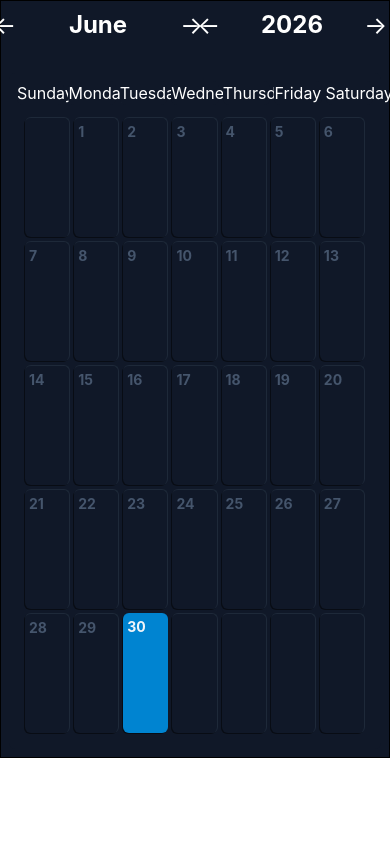
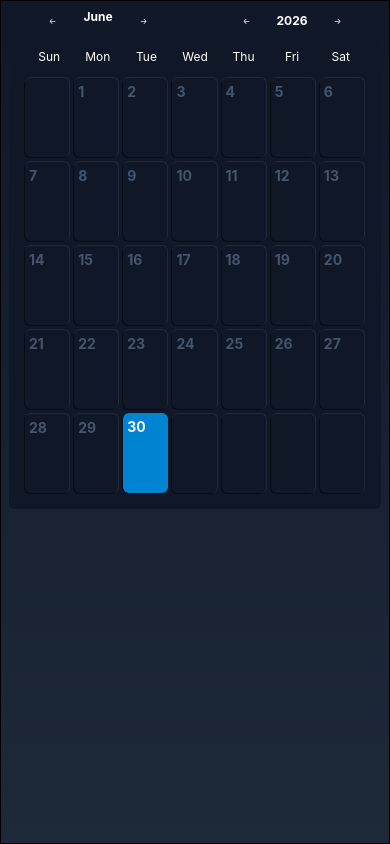
Before and after one commit to TonsOfStuff/Calender-App, a React (Vite) app: page / in a window 390 px wide. Built offline with nearby package versions, Linux system fonts and the light colour scheme.

Commit message:
added basic responsive design

```diff
--- a/src/App.jsx
+++ b/src/App.jsx
@@ -137,7 +137,7 @@ function GenerateDay({month, monthNum, year, firstDayOfMonthNum, setFocusDay, al
       check = true;
       if (currentDay === dayNum && month === monthMapNum[currentMonth] && year === currentYear){ //If tonights the night
         dayArray.push (
-          <button onClick={() => setFocusDay({dayNum, dateID})} key={i} className = "shadow-[-1px_1px_0px_0px_rgba(0,0,0,0.5)] rounded-md bg-sky-600 h-30 w-full p-1 flex flex-col hover:bg-slate-400">
+          <button onClick={() => setFocusDay({dayNum, dateID})} key={i} className = "shadow-[-1px_1px_0px_0px_rgba(0,0,0,0.5)] rounded-md bg-sky-600 sm:h-30 h-20 w-full p-1 flex flex-col hover:bg-slate-400">
             <span className="text-left font-bold text-slate-100 text-sm">{dayNum}</span>
             <div className="w-full mt-1 flex flex-col gap-1 overflow-hidden">
               {visibleTasks.map((task) => (
@@ -155,7 +155,7 @@ function GenerateDay({month, monthNum, year, firstDayOfMonthNum, setFocusDay, al
         )
       }else{
         dayArray.push (
-          <button onClick={() => setFocusDay({dayNum, dateID})} key={i} className = "shadow-[-1px_1px_0px_0px_rgba(0,0,0,0.5)] border-gray-800 border-r border-t rounded-md bg-gray-900 h-30 w-full p-1 flex flex-col hover:bg-slate-400">
+          <button onClick={() => setFocusDay({dayNum, dateID})} key={i} className = "shadow-[-1px_1px_0px_0px_rgba(0,0,0,0.5)] border-gray-800 border-r border-t rounded-md bg-gray-900 sm:h-30 h-20 w-full p-1 flex flex-col hover:bg-slate-400">
             <span className="text-left font-bold text-slate-600 text-sm">{dayNum}</span>
             <div className="w-full mt-1 flex flex-col gap-1 overflow-hidden">
               {visibleTasks.map((task) => (
@@ -175,7 +175,7 @@ function GenerateDay({month, monthNum, year, firstDayOfMonthNum, setFocusDay, al
 
     }else{
       dayArray.push(
-        <div key={i} className="shadow-[-1px_1px_0px_0px_rgba(0,0,0,0.5)] border-gray-800 border-r border-t rounded-md bg-gray-900 h-30 w-full p-1"> </div>
+        <div key={i} className="shadow-[-1px_1px_0px_0px_rgba(0,0,0,0.5)] border-gray-800 border-r border-t rounded-md bg-gray-900 sm:h-30 h-20 w-full p-1"> </div>
       )
     }
 
@@ -206,31 +206,38 @@ function Calendar({month, year, tasks, saveTask, deleteTask, finishTask, redoTas
   }
 
   return (
-    <div className="h-fit w-auto border bg-gray-900 p-2 ">
-      <div className="text-white grid grid-cols-2 gap-4 mb-8">
-        <div className="flex justify-center gap-4">
-          <button className="scale-150 hover:scale-190" onClick={() => changeMonth(month - 1)}><span className="content-center">&#8592;</span></button>
-          <h1 className="text-center text-2xl min-w-35 font-bold">{currentMonthName}</h1>
-          <button className="scale-150 hover:scale-190" onClick={() => changeMonth(month + 1)}><span className="content-center">&#8594;</span></button>
+    <div className="min-h-screen h-auto w-auto border bg-linear-to-b from-gray-900 to-gray-800 p-2 ">
+      <div className="text-white grid grid-cols-2 gap-4 sm:mb-8 mb:2">
+        <div className="flex justify-center sm:gap-4 gap-1">
+          <button className="sm:scale-150 sm:shover:scale-190 scale-50 hover:scale-100" onClick={() => changeMonth(month - 1)}><span className="content-center">&#8592;</span></button>
+          <h1 className="text-center align-middle text-xs sm:text-2xl min-w-17 sm:min-w-35 font-bold">{currentMonthName}</h1>
+          <button className="sm:scale-150 sm:hover:scale-190 scale-50 hover:scale-100" onClick={() => changeMonth(month + 1)}><span className="content-center">&#8594;</span></button>
         </div>
 
 
-        <div className="flex self-center justify-center gap-4">
-          <button className="scale-150 hover:scale-190" onClick={() => changeYear(year - 1)}><span className="content-center">&#8592;</span></button>
-          <h1 className="text-center text-2xl min-w-30 font-bold">{year}</h1>
-          <button className="scale-150 hover:scale-190" onClick={() => changeYear(year + 1)}><span className="content-center">&#8594;</span></button>
+        <div className="flex self-center justify-center sm:gap-4 gap-1">
+          <button className="sm:scale-150 sm:hover:scale-190 scale-50 hover:scale-100" onClick={() => changeYear(year - 1)}><span className="content-center">&#8592;</span></button>
+          <h1 className="text-center content-center text-xs sm:text-2xl min-w-17 sm:min-w-35 font-bold">{year}</h1>
+          <button className="scale-50 hover:scale-100 sm:scale-150 sm:hover:scale-190" onClick={() => changeYear(year + 1)}><span className="content-center">&#8594;</span></button>
         </div>
       </div>
 
       <div className="inset-shadow-gray-500 bg-gray-900 p-2 rounded-md">
-        <div className="text-white grid grid-cols-7 text-center mb-1 gap-1">
-            <div className = "rounded-md bg-gray-900 grid">Sunday</div>
-            <div className="rounded-md bg-gray-900 grid">Monday</div>
-            <div className="rounded-md bg-gray-900 grid">Tuesday</div>
-            <div className="rounded-md bg-gray-900 grid">Wednesday</div>
-            <div className="rounded-md bg-gray-900 grid">Thursday</div>
-            <div className="rounded-md bg-gray-900 grid">Friday</div>
-            <div className="rounded-md bg-gray-900 grid" >Saturday</div>
+        <div className="text-white grid grid-cols-7 text-center mb-1 p-2 pb-0 sm:gap-1">
+            <div className = "rounded-md sm:grid hidden bg-gray-900">Sunday</div>
+            <div className = "rounded-md text-xs sm:hidden bg-gray-900 grid">Sun</div>
+            <div className="rounded-md bg-gray-900 sm:grid hidden">Monday</div>
+            <div className="rounded-md text-xs bg-gray-900 sm:hidden">Mon</div>
+            <div className="rounded-md bg-gray-900 sm:grid hidden">Tuesday</div>
+            <div className="rounded-md text-xs bg-gray-900 sm:hidden">Tue</div>
+            <div className="rounded-md bg-gray-900 sm:grid hidden">Wednesday</div>
+            <div className="rounded-md text-xs bg-gray-900 sm:hidden">Wed</div>
+            <div className="rounded-md bg-gray-900 sm:grid hidden">Thursday</div>
+            <div className="rounded-md text-xs bg-gray-900 sm:hidden">Thu</div>
+            <div className="rounded-md bg-gray-900 sm:grid hidden">Friday</div>
+            <div className="rounded-md text-xs bg-gray-900 sm:hidden">Fri</div>
+            <div className="rounded-md bg-gray-900 sm:grid hidden" >Saturday</div>
+            <div className="rounded-md text-xs bg-gray-900 sm:hidden">Sat</div>
         </div>
         <div className = "text-white grid grid-cols-7 items-start gap-1 p-2 align-items-top">
           <GenerateDay month={currentMonthName} monthNum = {month} year={year} firstDayOfMonthNum={firstDayOfMonthNum} setFocusDay={(dayObj) => {setFocusedDay(dayObj)}} allTasks = {tasks}/>
```
